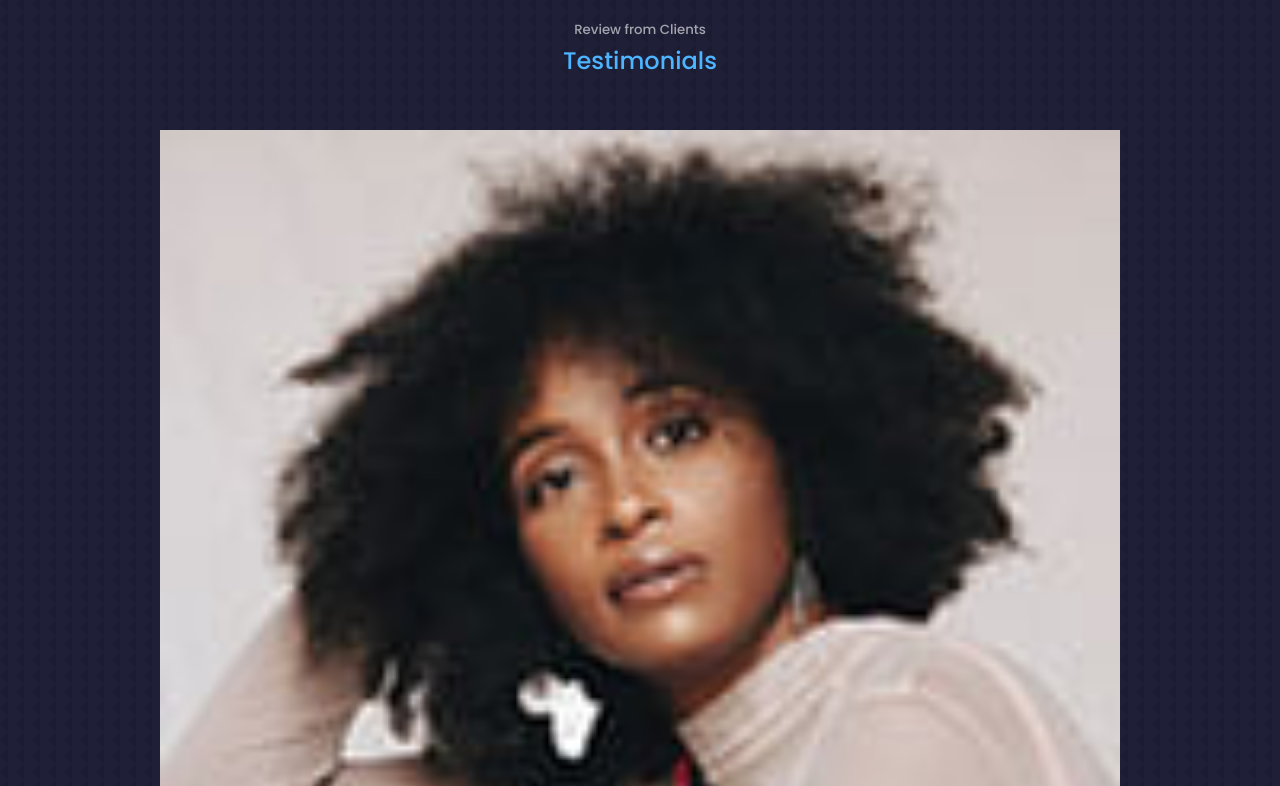
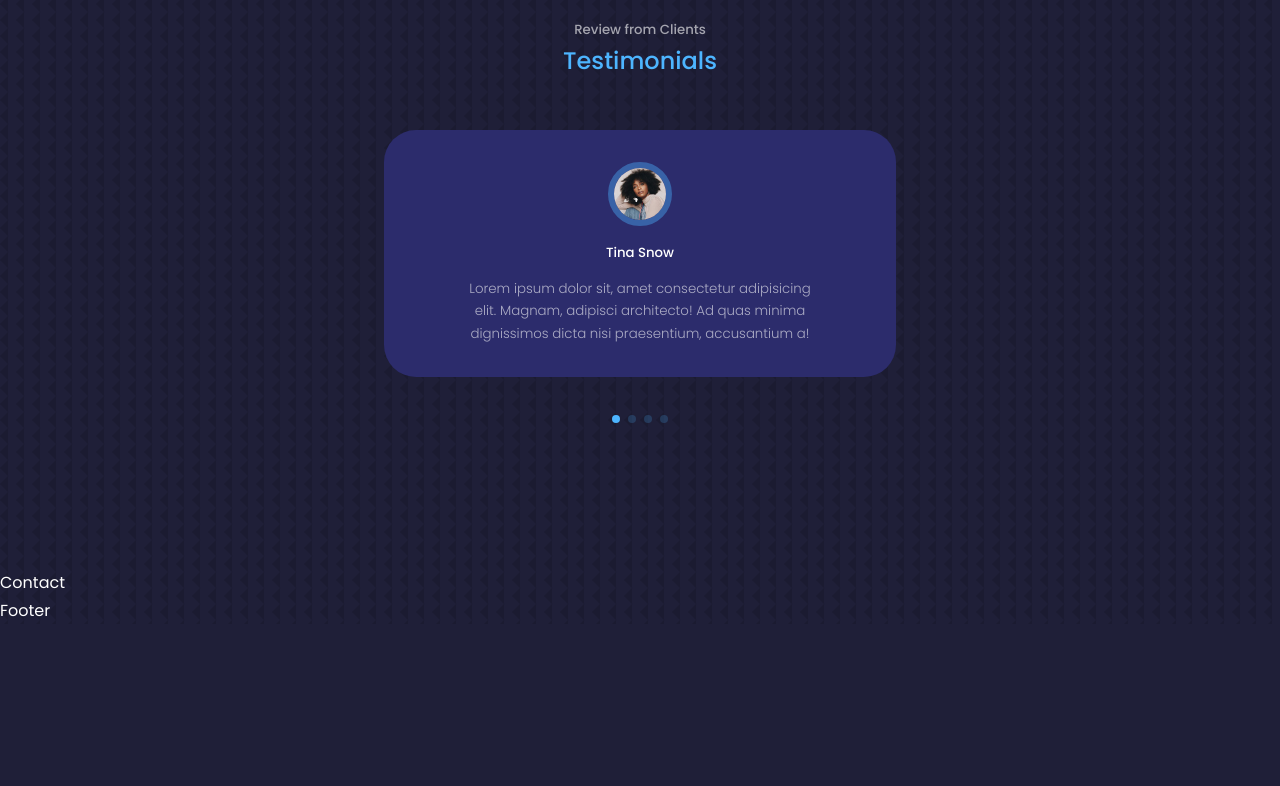
Before and after one commit to eddie1397/React-Portfolio, a React (Create React App) app: page / in a window 1280 px wide. Shown: the part 4820-5606 px from the top of the page. After the commit the page ends 5444 px from the top, so only its background shows below. Built offline with nearby package versions, Linux system fonts and the light colour scheme.

Commit message:
testimonials section done

```diff
--- a/package.json
+++ b/package.json
@@ -10,6 +10,7 @@
     "react-dom": "^18.2.0",
     "react-icons": "^4.4.0",
     "react-scripts": "5.0.1",
+    "swiper": "^8.3.2",
     "web-vitals": "^2.1.4"
   },
   "scripts": {
--- a/src/components/testimonials/Testimonials.jsx
+++ b/src/components/testimonials/Testimonials.jsx
@@ -5,6 +5,41 @@
 import AVTR3 from '../../assets/avatar3.jpg'
 import AVTR4 from '../../assets/avatar4.jpg'
 
+//import swiper core and required modules
+import { Pagination } from 'swiper';
+
+import { Swiper, SwiperSlide } from 'swiper/react';
+
+// Import Swiper styles
+import 'swiper/css';
+import 'swiper/css/pagination';
+
+const data = [
+  {
+    id: 1,
+    avatar: AVTR1,
+    name: 'Tina Snow',
+    review: 'Lorem ipsum dolor sit, amet consectetur adipisicing elit. Magnam, adipisci architecto! Ad quas minima dignissimos dicta nisi praesentium, accusantium a!'
+  },
+  {
+    id: 2,
+    avatar: AVTR2,
+    name: 'John Jameson',
+    review: 'Lorem ipsum dolor sit, amet consectetur adipisicing elit. Magnam, adipisci architecto! Ad quas minima dignissimos dicta nisi praesentium, accusantium a!'
+  },
+  {
+    id: 3,
+    avatar: AVTR3,
+    name: 'Mark Benhan',
+    review: 'Lorem ipsum dolor sit, amet consectetur adipisicing elit. Magnam, adipisci architecto! Ad quas minima dignissimos dicta nisi praesentium, accusantium a!'
+  },
+  {
+    id: 4,
+    avatar: AVTR4,
+    name: 'Nadeen Manshe',
+    review: 'Lorem ipsum dolor sit, amet consectetur adipisicing elit. Magnam, adipisci architecto! Ad quas minima dignissimos dicta nisi praesentium, accusantium a!'
+  },
+]
 
 function Testimonials() {
   return (
@@ -12,13 +47,28 @@
       <h5>Review from Clients</h5>
       <h2>Testimonials</h2>
 
-      <div className="container testimonials__container">
-        <article className='testimonial'>
-          <div className="client__avatar">
-            <img src={AVTR1} alt="Avatar Image" />
-          </div>
-        </article>
-      </div>
+      <Swiper className="container testimonials__container"
+      modules={[ Pagination ]}
+      spaceBetween={40}
+      slidesPerView={1}
+      pagination={{ clickable: true }}
+      >
+        {
+          data.map(({avatar, name, review}, index)=> {
+            return (
+            <SwiperSlide key={index} className='testimonial'>
+              <div className="client__avatar">
+                <img src={avatar} alt="Avatar Image" />
+              </div>
+              <h5>{name}</h5>
+              <small className='client__review'>
+                {review}
+              </small>
+            </SwiperSlide>
+            )
+          })
+        }
+      </Swiper>
     </section>
   )
 }
--- a/src/components/testimonials/testimonials.css
+++ b/src/components/testimonials/testimonials.css
@@ -0,0 +1,54 @@
+.container.testimonials__container{
+    width: 40%;
+    padding-bottom: 4rem;
+}
+
+.client__avatar {
+    width: 4rem;
+    aspect-ratio: 1/1;
+    overflow: hidden;
+    border-radius: 50%;
+    margin: 0 auto 1rem;
+    border: 0.4rem solid var(--color-primary-variant);
+}
+
+.testimonial {
+    background: var(--color-bg-variant);
+    text-align: center;
+    padding: 2rem;
+    border-radius: 2rem;
+    user-select: none;
+}
+
+.client__review {
+    color: var(--color-light);
+    font-weight: 300;
+    display: block;
+    width: 80%;
+    margin: 0.8rem auto 0;
+
+}
+
+.swiper-pagination-clickable .swiper-pagination-bullet {
+    background: var(--color-primary);
+}
+
+
+
+
+/* +++++++++++++++++++++++  MEDIA QUERIES (MEDIUM DEVICES)  +++++++++++++++++++++++ */
+@media  screen and (max-width: 1024px) {
+    .container.testimonials__container {
+        width: 60%;
+    }
+}
+
+/* +++++++++++++++++++++++  MEDIA QUERIES (SMALL DEVICES)  +++++++++++++++++++++++ */
+@media  screen and (max-width: 600px) {
+    .container.testimonials__container {
+        width: var(--container-width-sm)
+    }
+    .client__review {
+        width: var(--container-width-sm);
+    }
+}
```
Also changed, not shown: 1 other file (tests, documents, lock files or other folders).
